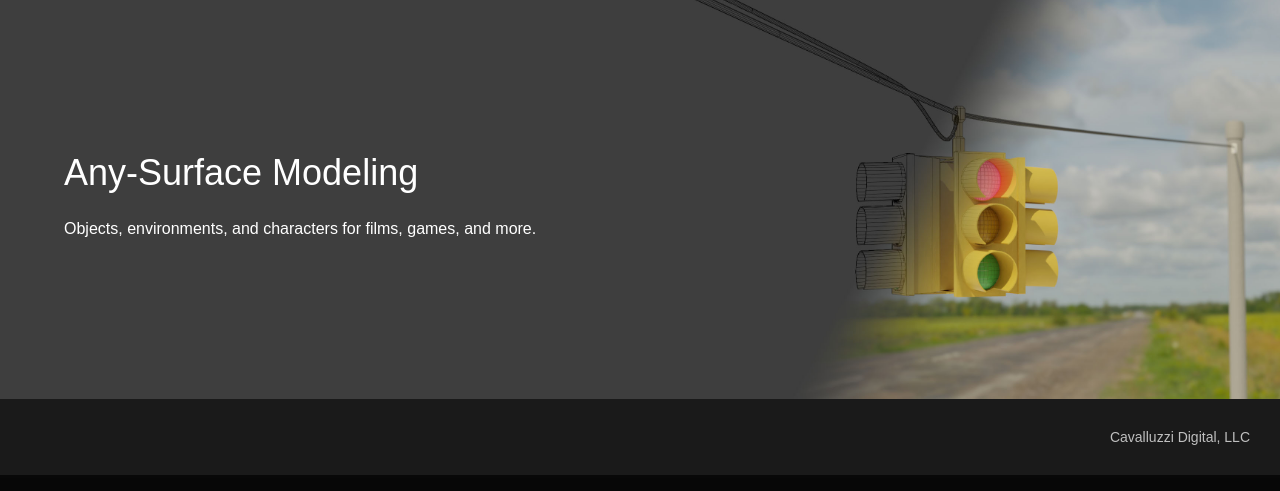
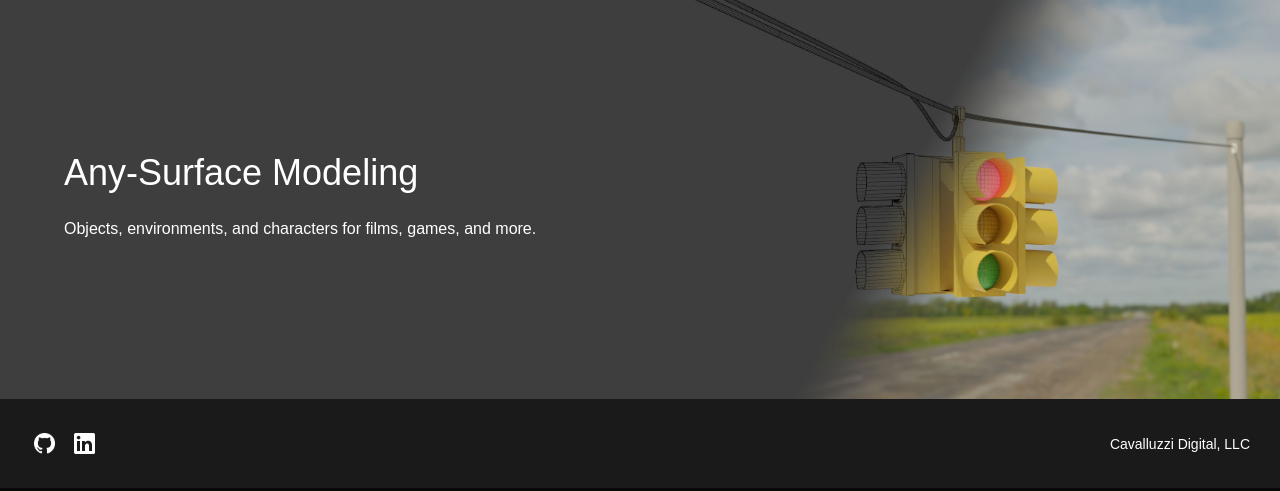
Before and after one commit to chriscavalluzzi/cavalluzzidigital.com, a PHP site: page /pages/3d.php in a window 1280 px wide. Shown: the part 461-952 px from the top of the page. Run offline with PHP 8.4, Linux system fonts and the light colour scheme; data that the repository does not hold is empty; some web fonts are replaced.

Commit message:
Add social links to footer

```diff
--- a/pages/components/footer.php
+++ b/pages/components/footer.php
@@ -1,5 +1,7 @@
             </body-content>
             <footer>
+                <a href="https://github.com/chriscavalluzzi" target="_blank" rel="noopener noreferrer" class="footer-social-link social-link-github"></a>
+                <a href="https://www.linkedin.com/in/chris-cavalluzzi" target="_blank" rel="noopener noreferrer" class="footer-social-link social-link-linkedin"></a>
                 <footer-company-info>
                     Cavalluzzi Digital, LLC
                 </footer-company-info>
--- a/styles/cavalluzzi.css
+++ b/styles/cavalluzzi.css
@@ -331,13 +331,42 @@ footer {
     position: relative;
     width: 100%;
     padding: 30px;
-    color: hsl(0, 0%, 75%);
     background-color: hsl(0, 0%, 10%);
 }
 
+/*footer-company-info-container {
+    display: block;
+    position: relative;
+    float: right;
+    height: 44px;
+    width: 100px;
+}*/
+
 footer-company-info {
+    position: absolute;
+    top: 50%;
+    right: 0%;
+    -ms-transform: translateY(-50%);
+    transform: translateY(-50%);
+    margin-right: 30px;
+}
+
+.footer-social-link {
     display: block;
-    float: right;
+    float: left;
+    height: 21px;
+    width: 32px;
+    margin: 4px;
+    background-size: contain;
+    background-repeat: no-repeat;
+}
+
+.social-link-github {
+    background-image: url('/images/social/GitHub-Mark-Light-32px.png');
+}
+
+.social-link-linkedin {
+    background-image: url('/images/social/In-White-34@2x.png');
 }
 
 /* Default values above are for small mobile screens */
@@ -479,4 +508,9 @@ footer-company-info {
     body-content-block {
         height: 500px;
     }
+
+    .footer-social-link {
+        height: 24px;
+        margin: 8px;
+    }
 }
```
Also changed, not shown: images/social/GitHub-Mark-Light-32px.png (added), images/social/In-White-34@2x.png (added).
